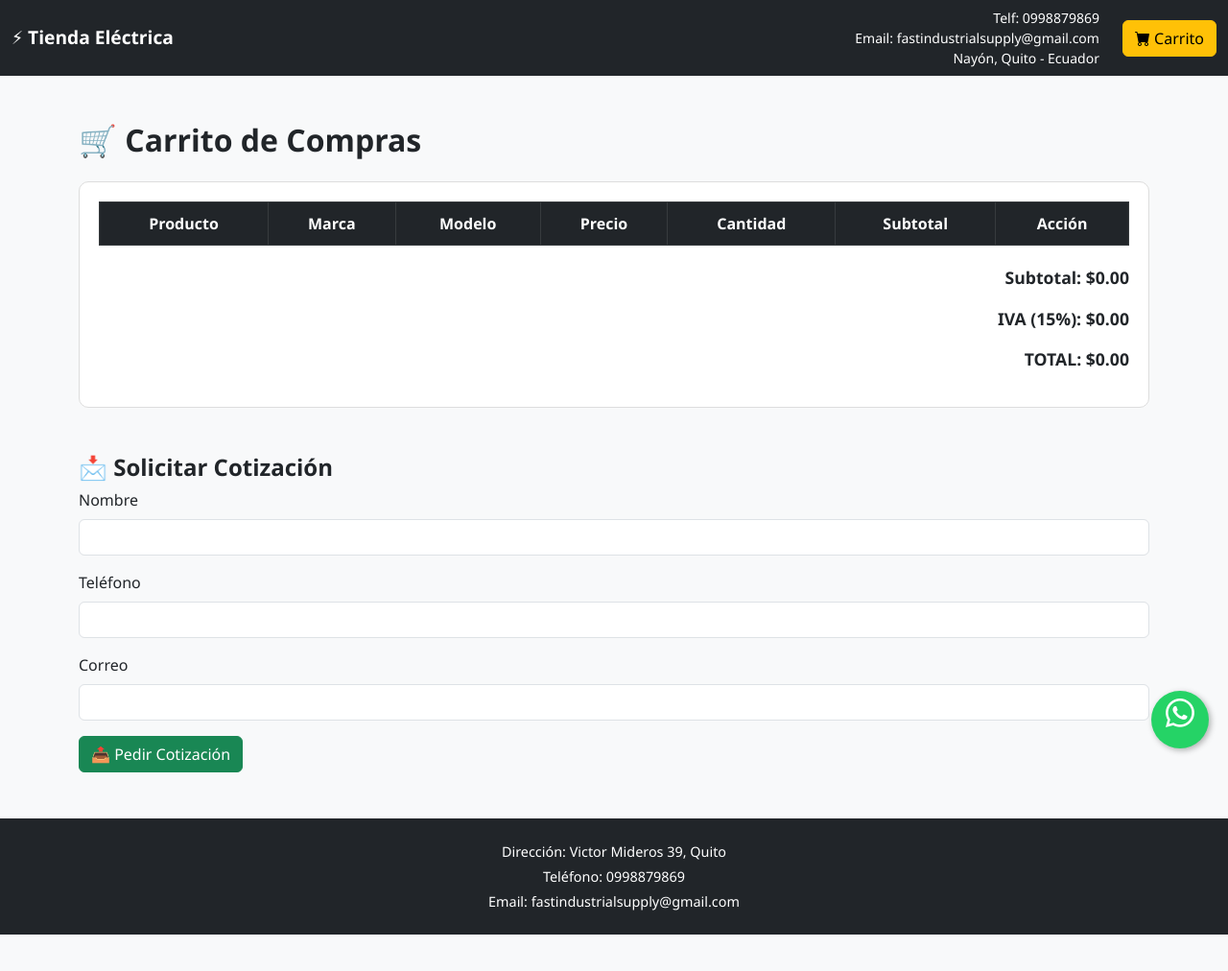
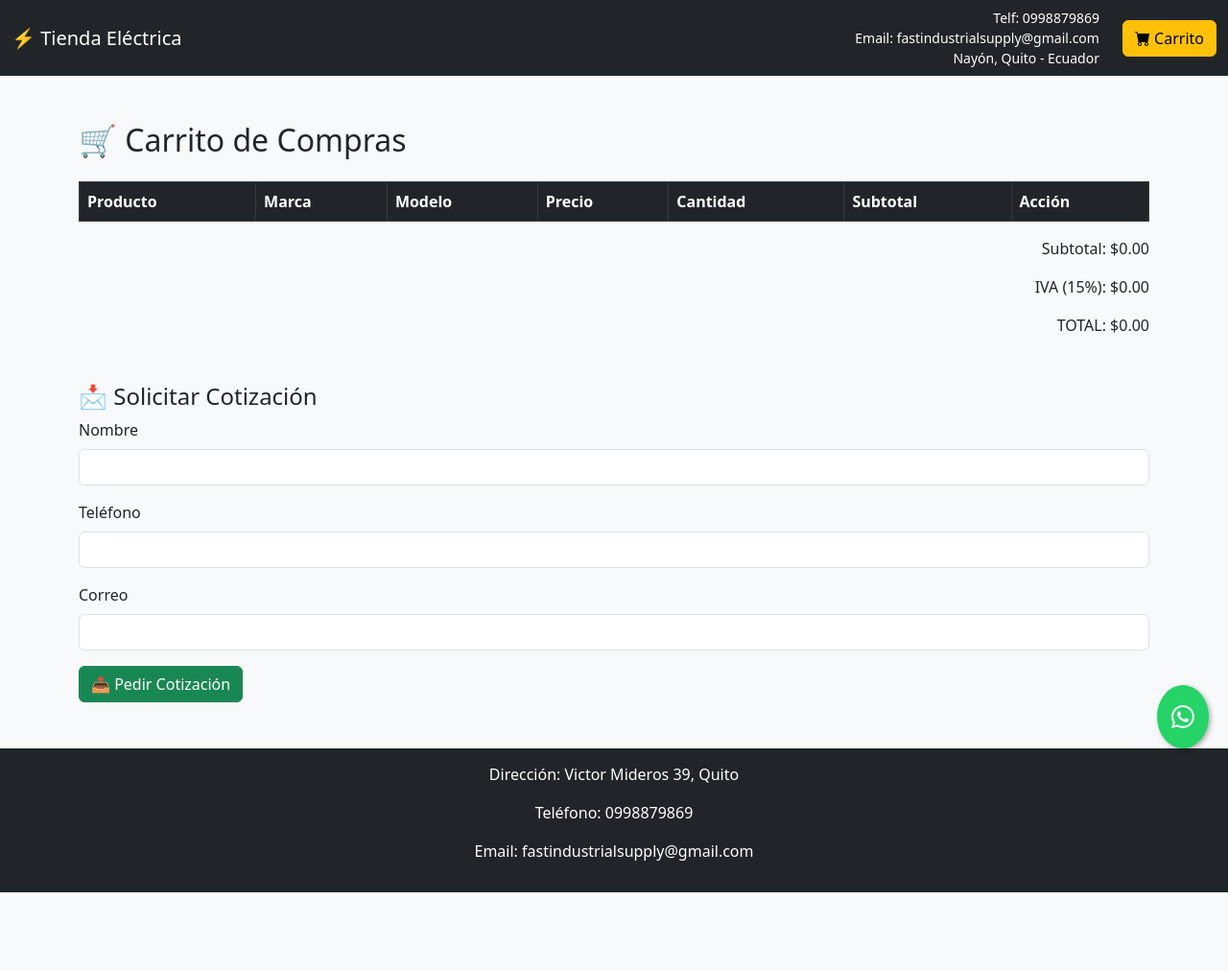
Before and after one commit to Energia24-7/tiendaelectrica, a plain HTML site: page cart.html in a window 1280 px wide. Shown: the whole page at 96% size. After the commit the page ends 930 px from the top, so only its background shows below. Drawn offline with nearby package versions, Linux system fonts and the light colour scheme.

Commit message:
Update style.css

```diff
--- a/style.css
+++ b/style.css
@@ -1,153 +1,27 @@
-/* --------------------
-   General
--------------------- */
 body {
-  font-family: "Segoe UI", Tahoma, Geneva, Verdana, sans-serif;
-  background: #f8f9fa;
-  margin: 0;
-  padding-bottom: 60px; /* espacio para botón flotante */
+  background-color: #f8f9fa;
 }
 
-h1, h2, h3, h4 {
-  font-weight: 600;
+footer {
+  background: #212529;
+  color: white;
+  text-align: center;
+  padding: 15px;
+  margin-top: 20px;
 }
 
-/* --------------------
-   Navbar
--------------------- */
-.navbar-brand {
-  font-weight: bold;
-  font-size: 1.2rem;
-}
-
-.navbar-nav .nav-link {
-  margin-right: 10px;
-}
-
-/* --------------------
-   Sidebar filtros
--------------------- */
-#sidebar {
-  min-width: 220px;
-  background: #fff;
+.whatsapp-float {
+  position: fixed;
+  bottom: 20px;
+  right: 20px;
+  background: #25d366;
+  color: white;
+  border-radius: 50%;
   padding: 15px;
-  border: 1px solid #ddd;
-  border-radius: 8px;
-}
-
-#sidebar h5 {
-  margin-bottom: 15px;
-  font-size: 1rem;
-}
-
-.filter-section {
-  margin-bottom: 20px;
-}
-
-.filter-section label {
-  display: block;
-  font-size: 0.9rem;
-  margin-bottom: 5px;
-}
-
-/* --------------------
-   Cards de productos
--------------------- */
-.card {
-  border-radius: 10px;
-  overflow: hidden;
-  box-shadow: 0 2px 6px rgba(0,0,0,0.1);
-  transition: transform 0.2s ease;
-}
-
-.card:hover {
-  transform: translateY(-5px);
-}
-
-.card img {
-  height: 180px;
-  object-fit: cover;
-}
-
-.card-body h5 {
-  font-size: 1rem;
-  margin-bottom: 8px;
-}
-
-.card-body p {
-  font-size: 0.85rem;
-  margin: 2px 0;
-}
-
-/* --------------------
-   Carrito
--------------------- */
-.cart-table {
-  background: #fff;
-  border-radius: 10px;
-  padding: 20px;
-  border: 1px solid #ddd;
-}
-
-.cart-table table {
-  width: 100%;
-  margin-bottom: 20px;
-}
-
-.cart-table th, .cart-table td {
-  padding: 10px;
+  font-size: 24px;
+  box-shadow: 2px 2px 5px rgba(0,0,0,0.3);
   text-align: center;
 }
-
-.cart-total {
-  font-size: 1.1rem;
-  font-weight: bold;
+.whatsapp-float:hover {
+  background: #20b954;
 }
-
-.cart-actions {
-  text-align: right;
-}
-
-/* --------------------
-   Botón WhatsApp flotante
--------------------- */
-.whatsapp-float {
-  position: fixed;
-  width: 60px;
-  height: 60px;
-  bottom: 20px;
-  right: 20px;
-  background-color: #25d366;
-  color: #fff;
-  border-radius: 50%;
-  text-align: center;
-  font-size: 30px;
-  box-shadow: 2px 2px 6px rgba(0,0,0,0.3);
-  z-index: 1000;
-  transition: transform 0.2s ease;
-}
-
-.whatsapp-float:hover {
-  transform: scale(1.1);
-  color: #fff;
-}
-
-.whatsapp-float i {
-  margin-top: 15px;
-}
-
-/* --------------------
-   Footer
--------------------- */
-footer {
-  background: #212529;
-  color: #fff;
-  text-align: center;
-  padding: 20px;
-  margin-top: 40px;
-}
-
-footer p {
-  margin: 4px 0;
-  font-size: 0.9rem;
-}
```
